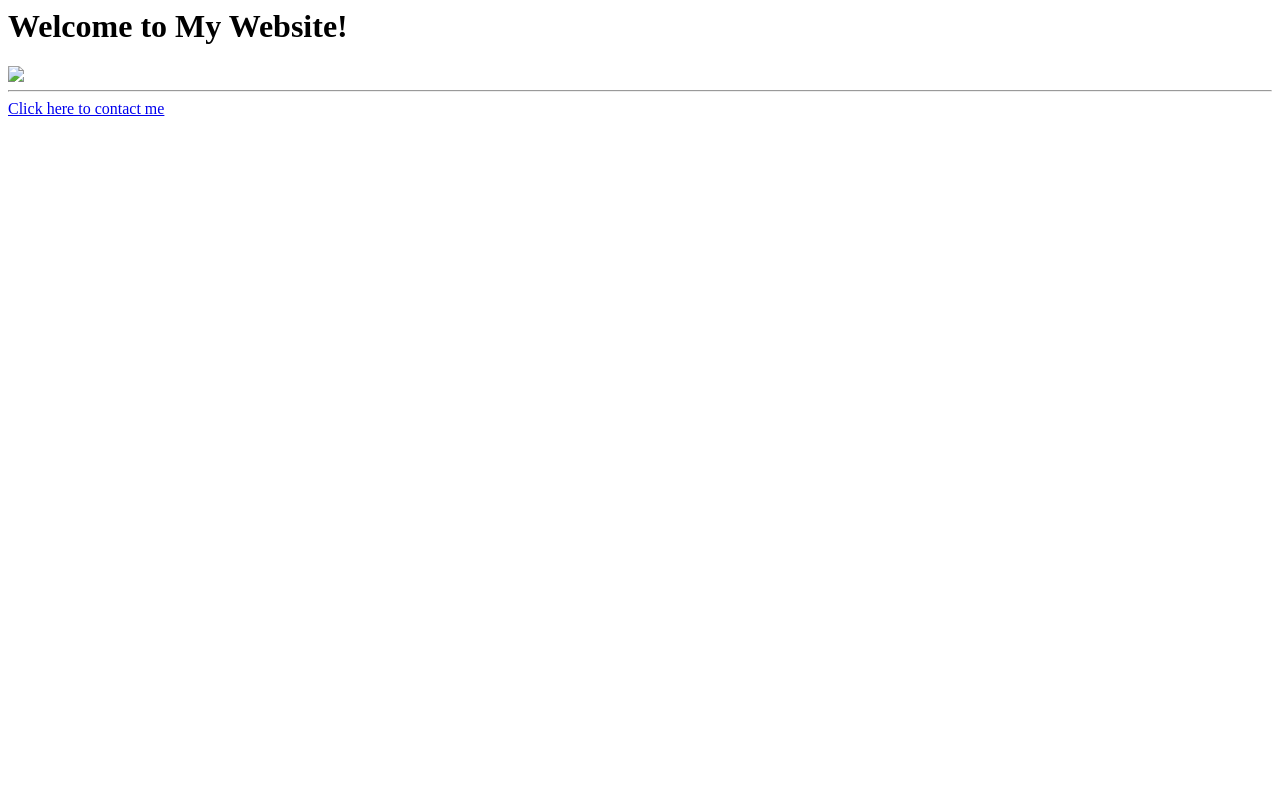
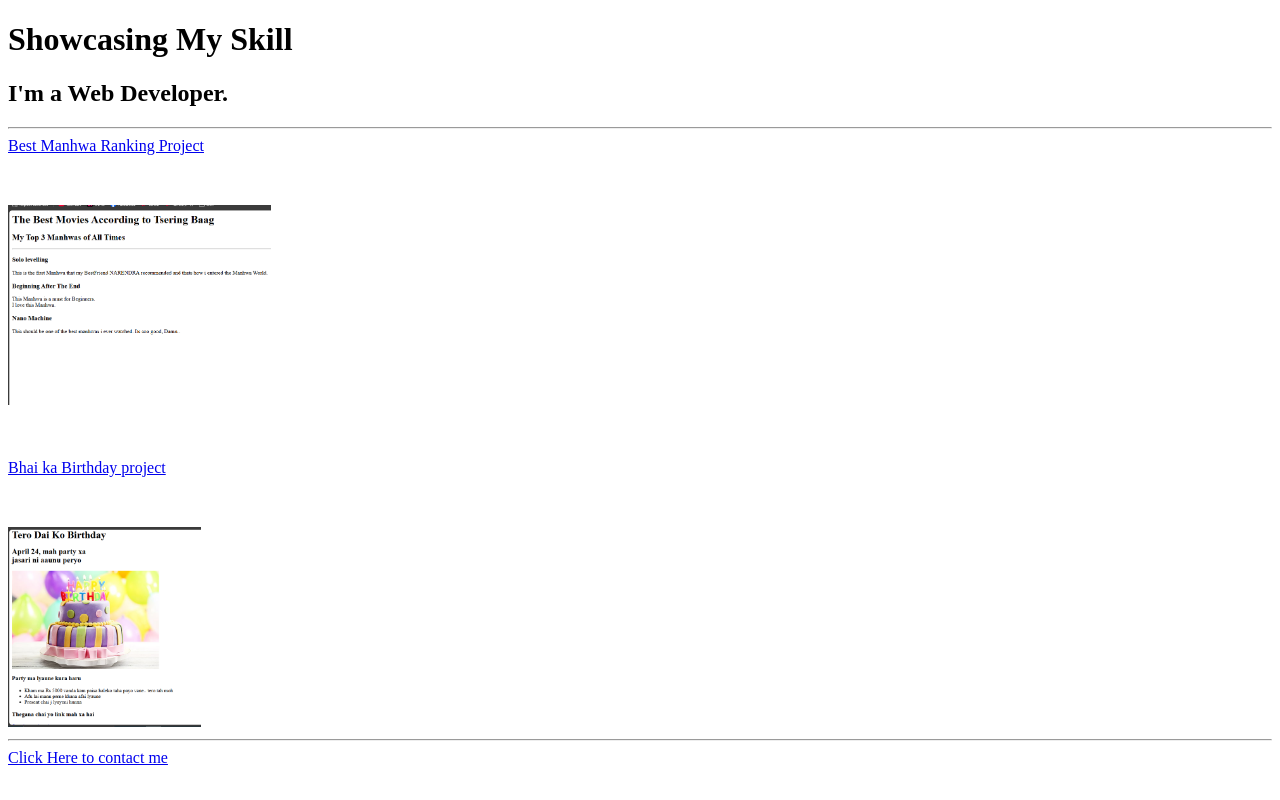
Before and after one commit to mrcoder21/html-portfolio, a plain HTML site: page index.html in a window 1280 px wide. Drawn offline with Linux system fonts and the light colour scheme.

Commit message:
Add files via upload

```diff
--- a/index.html
+++ b/index.html
@@ -1,6 +1,24 @@
-<h1>Welcome to My Website!</h1>
-<!-- Add an image of yourself that links to the about page -->
-<a href="./public/about.html"><img src="./assets/images/cat.png" /></a>
-<hr />
-<!-- Add a link to your contact me page here -->
-<a href="./public/contact.html">Click here to contact me</a>
+<!DOCTYPE html>
+<html lang="en">
+<head>
+    <meta charset="UTF-8">
+    <meta name="viewport" content="width=device-width, initial-scale=1.0">
+    <title>Document</title>
+</head>
+<body>
+    <h1>Showcasing My Skill</h1>
+    <h2>I'm a Web Developer.</h2>
+    <hr \>
+    <a href="./index copy.html">Best Manhwa Ranking Project</a>
+    <p><br /></p>
+    <img src="./Screenshot (14).png" height="200" alt="Best Manhwas" />
+    <p><br /></p>
+    <a href="./index copy 2.html">Bhai ka Birthday project</a>
+    <p><br /></p>
+    <img src="./Screenshot (13).png" height="200" alt="Bhai ka birthday" />
+
+     <hr \>
+
+    <a href="./public/contact.html">Click Here to contact me</a>
+</body>
+</html>
```
